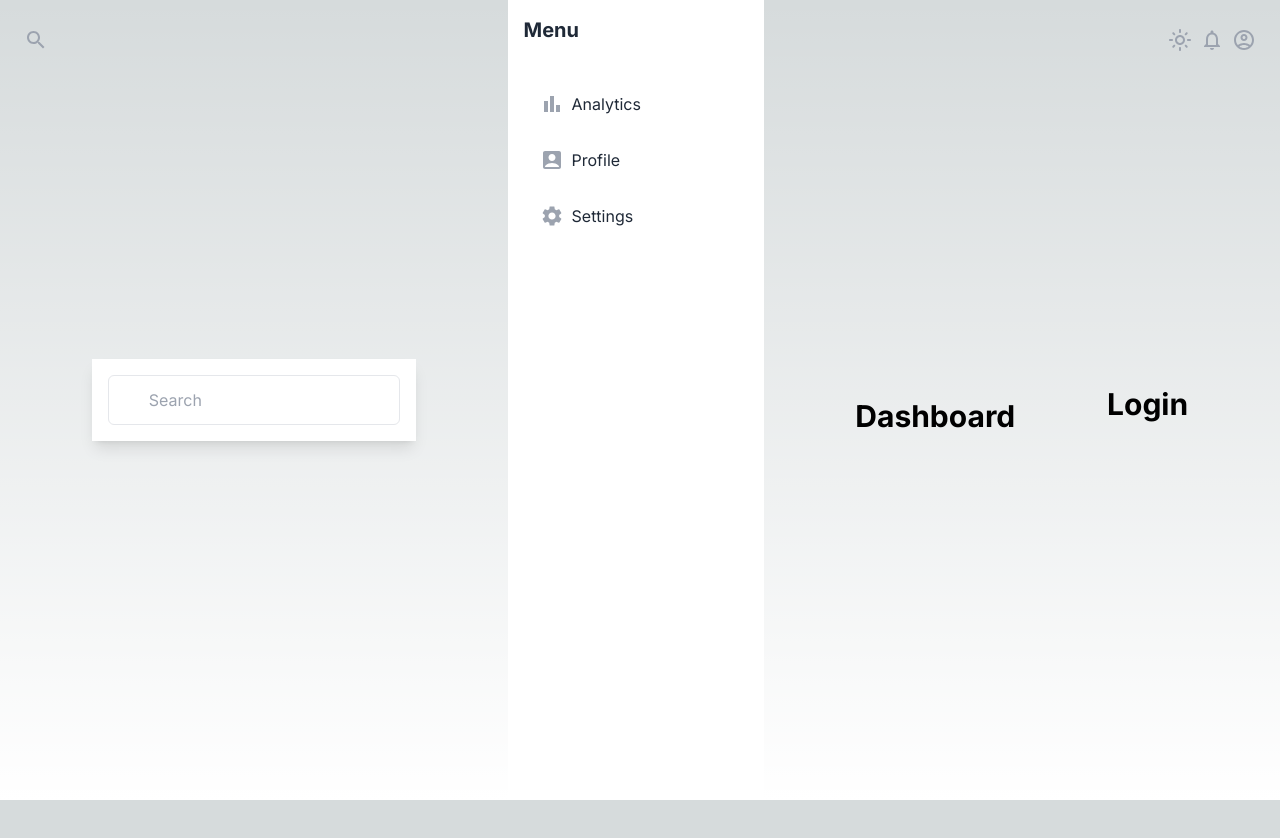
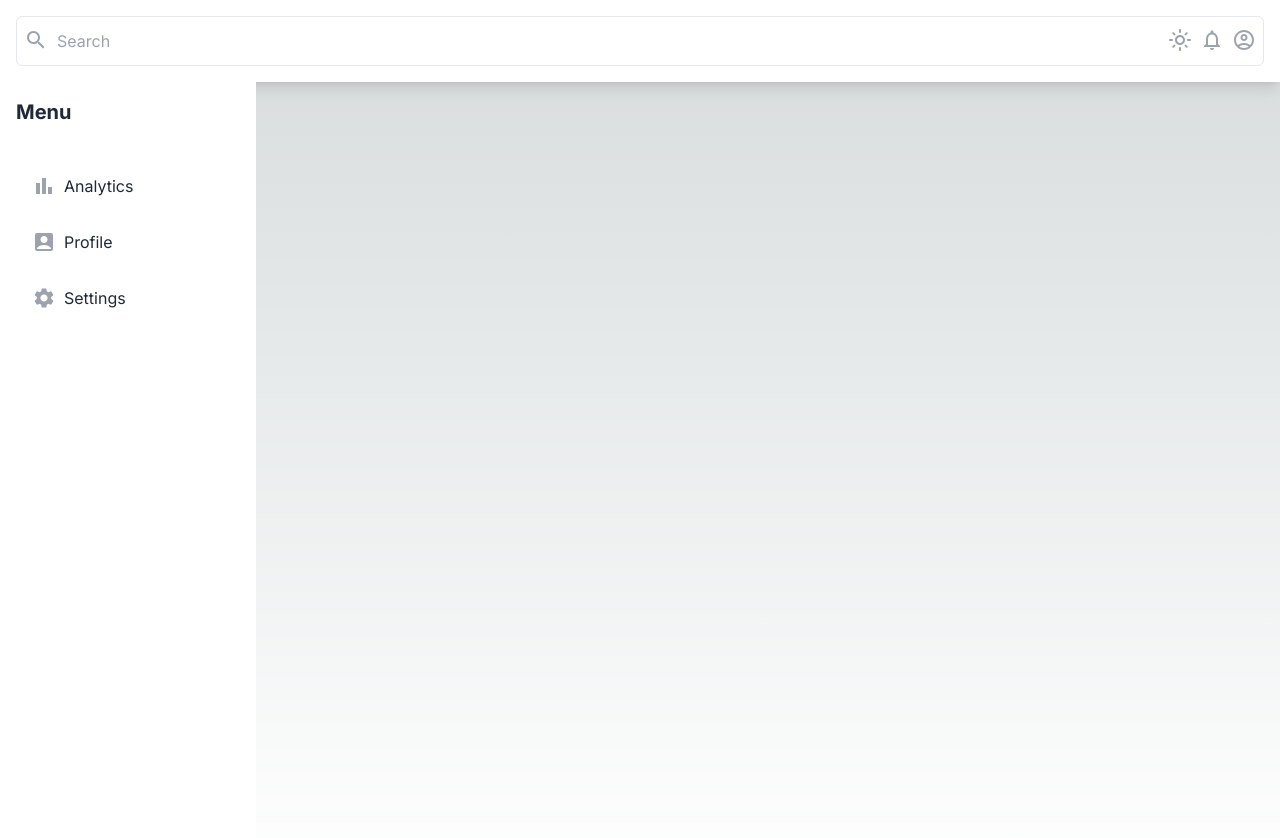
Before and after one commit to ShlokBharadwaj/Visualize, a Next.js app in the folder client/: page / in a window 1280 px wide. Shown: the top 838 px of the page. Before the commit the page ends 800 px from the top, so only its background shows below. Built offline with nearby package versions, Linux system fonts and the light colour scheme.

Commit message:
Update: / to see Navbar, SideMenu together

```diff
--- a/client/src/app/page.tsx
+++ b/client/src/app/page.tsx
@@ -5,11 +5,11 @@ import Login from "@/app/login/Login";
 
 export default function Page() {
   return <>
-    <main className="flex items-center justify-evenly h-screen ">
+    <main className="">
       <Header />
       <SideMenu />
-      <Dashboard />
-      <Login />
+      {/* <Dashboard /> */}
+      {/* <Login /> */}
     </main>
   </>
 }
```
